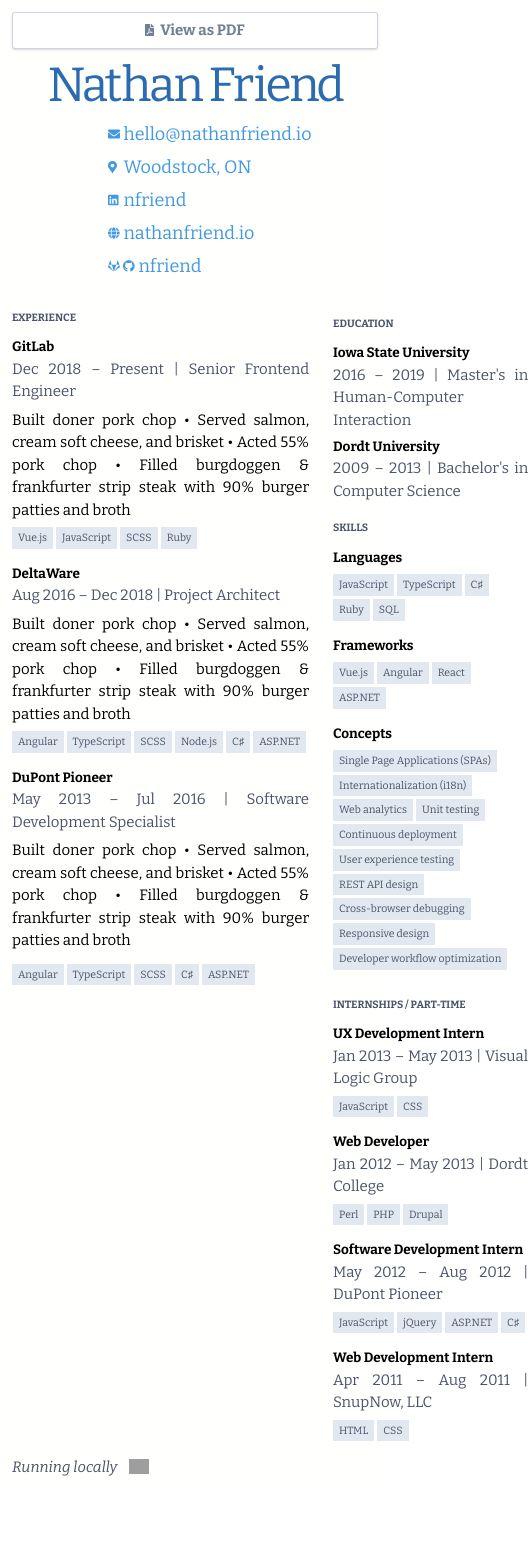
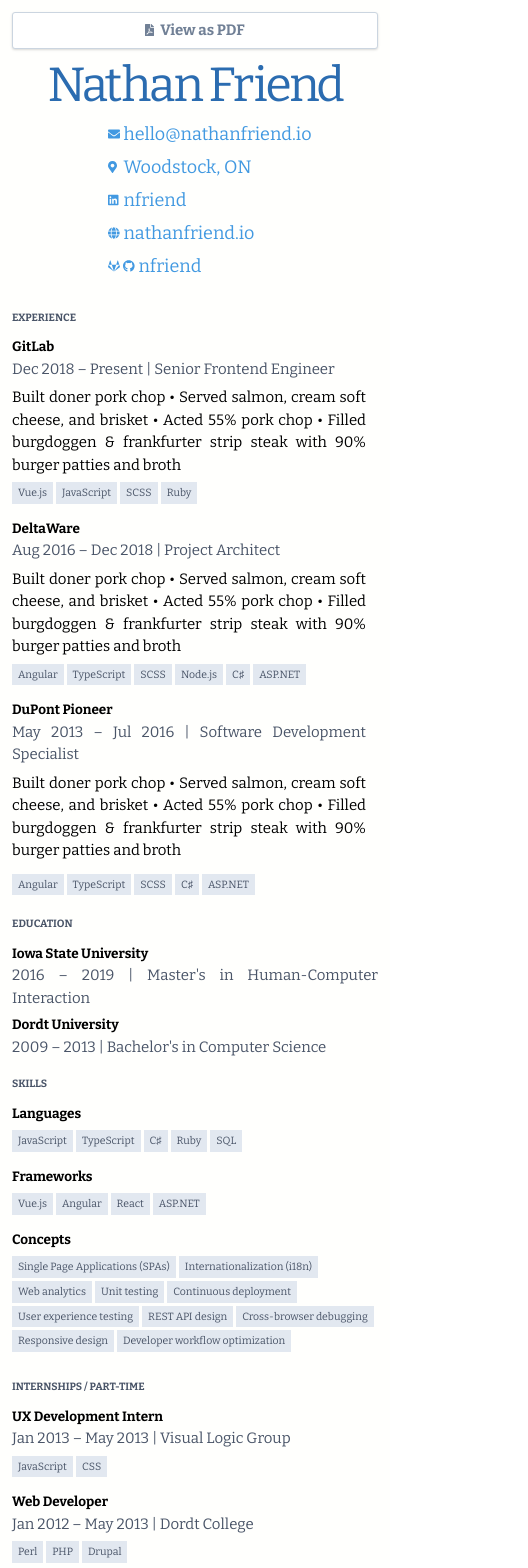
Before and after one commit to luckminer/nuxt-making-resume, a Nuxt app: page / in a window 390 px wide. Shown: the top 1568 px of the page, 528 px wide, since content can reach past the window. Before the commit the page ends 1491 px from the top, so only its background shows below. Built offline with nearby package versions, Linux system fonts and the light colour scheme; grey boxes are pictures that could not be loaded.

Commit message:
Make placeholder content responsive

```diff
--- a/components/PlaceholderContent.vue
+++ b/components/PlaceholderContent.vue
@@ -1,5 +1,5 @@
 <template>
-  <div class="flex mt-4 text-justify">
+  <div class="flex mt-4 text-justify flex-col md:flex-row">
     <div class="flex-1 mr-4">
       <h2 class="font-bold uppercase text-gray-700 text-sm mb-4">Experience</h2>
 
@@ -12,7 +12,7 @@
         Acted 55% pork chop • Filled burgdoggen & frankfurter strip steak with
         90% burger patties and broth
       </p>
-      <section class="tags-container flex mb-4">
+      <section class="tags-container">
         <Tag link="https://vuejs.org/">Vue.js</Tag>
         <Tag link="https://vuejs.org/">JavaScript</Tag>
         <Tag link="https://sass-lang.com/">SCSS</Tag>
@@ -28,7 +28,7 @@
         Acted 55% pork chop • Filled burgdoggen & frankfurter strip steak with
         90% burger patties and broth
       </p>
-      <section class="tags-container flex mb-4">
+      <section class="tags-container">
         <Tag link="https://angular.io/">Angular</Tag>
         <Tag link="http://www.typescriptlang.org/">TypeScript</Tag>
         <Tag link="https://sass-lang.com/">SCSS</Tag>
@@ -46,7 +46,7 @@
         Acted 55% pork chop • Filled burgdoggen & frankfurter strip steak with
         90% burger patties and broth
       </p>
-      <section class="tags-container flex mb-4">
+      <section class="tags-container">
         <Tag link="https://angular.io/">Angular</Tag>
         <Tag link="http://www.typescriptlang.org/">TypeScript</Tag>
         <Tag link="https://sass-lang.com/">SCSS</Tag>
@@ -54,7 +54,7 @@
         <Tag link="https://dotnet.microsoft.com/apps/aspnet">ASP.NET</Tag>
       </section>
     </div>
-    <div class="flex-1 ml-4">
+    <div class="flex-1 ml-0 md:ml-4">
       <h2 class="font-bold uppercase text-gray-700 text-sm mb-4 pt-2">
         Education
       </h2>
@@ -74,7 +74,7 @@
       </h2>
 
       <h3 class="font-bold text-lg mb-2">Languages</h3>
-      <section class="tags-container flex flex-wrap mb-4">
+      <section class="tags-container">
         <Tag>JavaScript</Tag>
         <Tag>TypeScript</Tag>
         <Tag>C♯</Tag>
@@ -83,7 +83,7 @@
       </section>
 
       <h3 class="font-bold text-lg mb-2">Frameworks</h3>
-      <section class="tags-container flex flex-wrap mb-4">
+      <section class="tags-container">
         <Tag>Vue.js</Tag>
         <Tag>Angular</Tag>
         <Tag>React</Tag>
@@ -91,7 +91,7 @@
       </section>
 
       <h3 class="font-bold text-lg mb-2">Concepts</h3>
-      <section class="tags-container flex flex-wrap mb-4">
+      <section class="tags-container">
         <Tag>Single Page Applications (SPAs)</Tag>
         <Tag>Internationalization (i18n)</Tag>
         <Tag>Web analytics</Tag>
@@ -112,7 +112,7 @@
       <h4 class="text-gray-700 mb-2">
         Jan 2013 – May 2013 | Visual Logic Group
       </h4>
-      <section class="tags-container flex mb-4">
+      <section class="tags-container">
         <Tag>JavaScript</Tag>
         <Tag>CSS</Tag>
       </section>
@@ -121,7 +121,7 @@
       <h4 class="text-gray-700 mb-2">
         Jan 2012 – May 2013 | Dordt College
       </h4>
-      <section class="tags-container flex mb-4">
+      <section class="tags-container">
         <Tag>Perl</Tag>
         <Tag>PHP</Tag>
         <Tag>Drupal</Tag>
@@ -131,7 +131,7 @@
       <h4 class="text-gray-700 mb-2">
         May 2012 – Aug 2012 | DuPont Pioneer
       </h4>
-      <section class="tags-container flex mb-4">
+      <section class="tags-container">
         <Tag>JavaScript</Tag>
         <Tag>jQuery</Tag>
         <Tag>ASP.NET</Tag>
@@ -142,7 +142,7 @@
       <h4 class="text-gray-700 mb-2">
         Apr 2011 – Aug 2011 | SnupNow, LLC
       </h4>
-      <section class="tags-container flex mb-4">
+      <section class="tags-container">
         <Tag>HTML</Tag>
         <Tag>CSS</Tag>
       </section>
@@ -156,3 +156,9 @@
   components: { Tag },
 };
 </script>
+
+<style lang="postcss" scoped>
+.tags-container {
+  @apply flex flex-wrap mb-4 justify-start;
+}
+</style>
```
